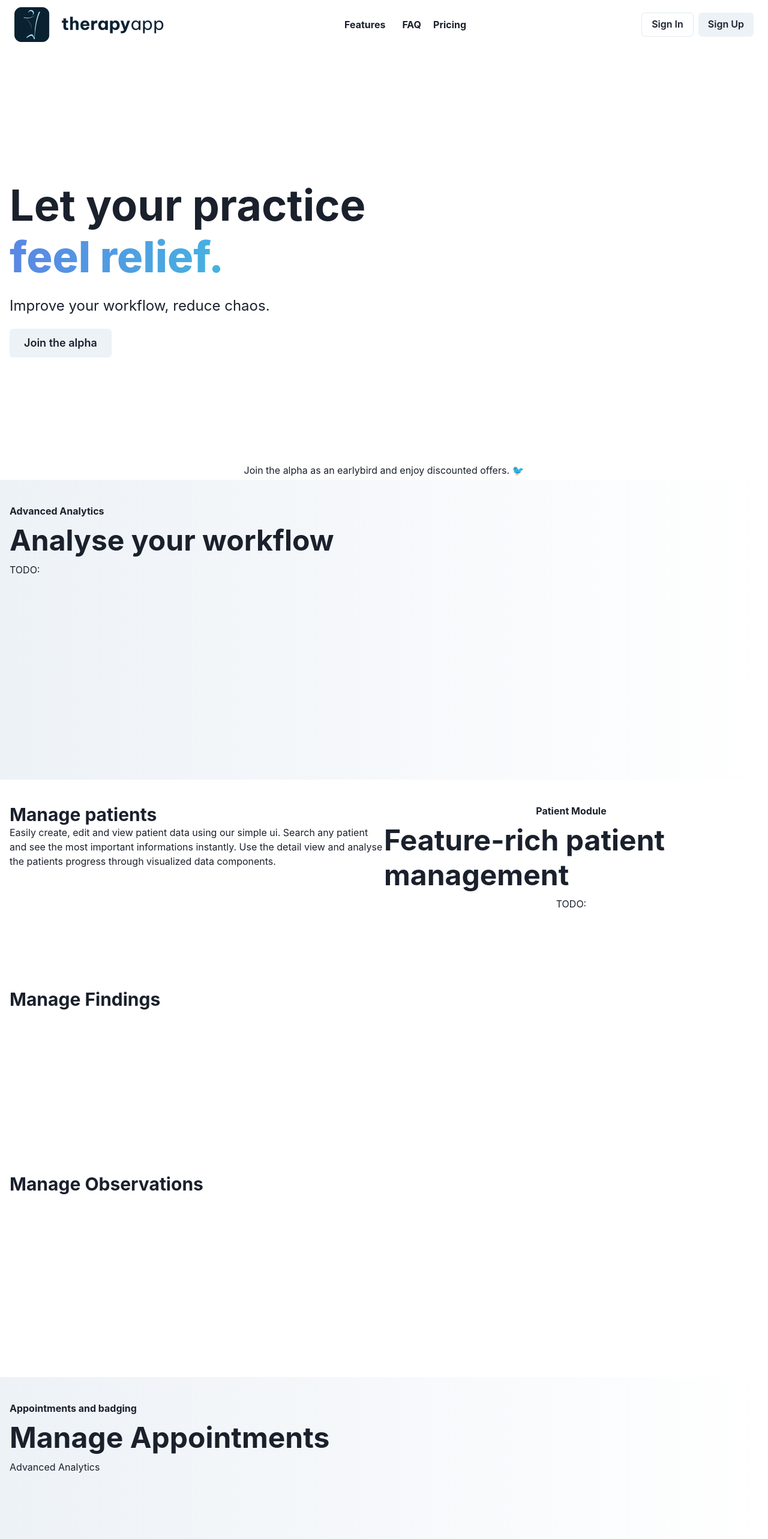
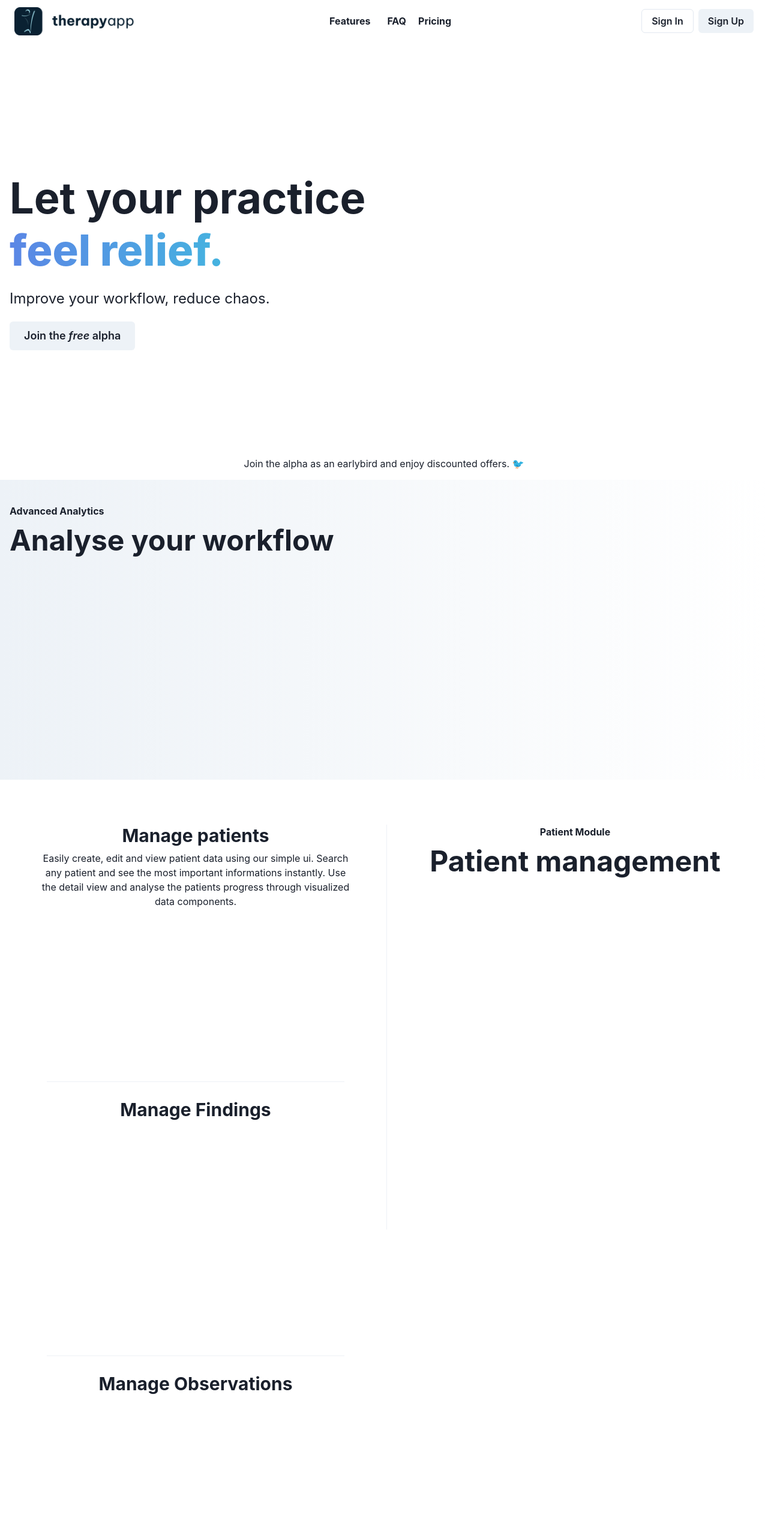
Before and after one commit to therapy-app/homepage, a Next.js app: page / in a window 1280 px wide. Shown: the top 2566 px of the page at 60% size. Built offline with nearby package versions, Linux system fonts and the light colour scheme.

Commit message:
improvements patients, footer, added text

```diff
--- a/pages/index.tsx
+++ b/pages/index.tsx
@@ -1,56 +1,15 @@
-import {
-  Box,
-  Button,
-  Center,
-  Container,
-  Flex,
-  Heading,
-  HStack,
-  Image,
-  Link,
-  Text,
-  VStack,
-} from "@chakra-ui/react";
 import type { NextPage } from "next";
 import Footer from "../components/Footer";
-import Nav from "../components/Nav";
 import AnalyticsSection from "../src/sections/analytics";
 import AppointmentsSection from "../src/sections/appointments";
 import FaqSection from "../src/sections/faq";
+import LandingSection from "../src/sections/landing";
 import PatientsSection from "../src/sections/patients";
 
 const IndexPage: NextPage = () => {
   return (
     <>
-      <Box h={"100vh"}>
-        <Nav></Nav>
-        <Container maxW={"container.xl"} my={10}>
-          <Flex alignItems={"center"} height={650} justifyContent={'space-between'}>
-            <VStack align={"flex-start"} spacing={5}>
-              <Heading as={"h1"} fontSize="7xl">
-                Let your practice
-                <Text
-                  bgGradient="linear(to-l, #36D1DC, #5B86E5)"
-                  bgClip="text"
-                  fontSize="7xl"
-                  fontWeight="extrabold"
-                >
-                  {" "}
-                  feel relief.
-                </Text>
-              </Heading>
-              <Text fontSize="2xl">Improve your workflow, reduce chaos.</Text>
-              <Link href={'https://my.therapyapp.ch/auth/signup'}><Button size={'lg'}>Join the alpha</Button></Link>
-            </VStack>
-          </Flex>
-          <Center>
-            <Text fontSize={"1xl"}>
-              <Link href={'https://my.therapyapp.ch/auth/signup'}>Join the alpha</Link> as an earlybird and enjoy{" "}
-              <Link href={'pricing'}>discounted offers</Link>. 🐦
-            </Text>
-          </Center>
-        </Container>
-      </Box>
+      <LandingSection></LandingSection>
       <AnalyticsSection></AnalyticsSection>
       <PatientsSection></PatientsSection>
       <AppointmentsSection></AppointmentsSection>
--- a/src/sections/analytics.tsx
+++ b/src/sections/analytics.tsx
@@ -9,7 +9,7 @@ const AnalyticsSection: NextPage = () => {
                 <VStack align={'flex-start'}>
                     <Text fontWeight={700}>Advanced Analytics</Text>
                     <Heading as={'h2'} fontSize={'5xl'}>Analyse your workflow</Heading>
-                    <Text>TODO:</Text>
+                    <Text></Text>
                 </VStack>
             </Flex>
         </Container>
--- a/src/sections/appointments.tsx
+++ b/src/sections/appointments.tsx
@@ -3,13 +3,13 @@ import type { NextPage } from 'next'
 
 const AppointmentsSection: NextPage = () => {
   return (
-    <Box id="appoiontments" bgGradient='linear(to-r, gray.100, transparent)'>
+    <Box id="appointments" bgGradient='linear(to-r, gray.100, transparent)'>
         <Container maxW={'container.xl'} height={500} py={10}>
             <Flex>
                 <VStack align={'flex-start'}>
                     <Text fontWeight={700}>Appointments and badging</Text>
                     <Heading as={'h2'} fontSize={'5xl'}>Manage Appointments</Heading>
-                    <Text>Advanced Analytics</Text>
+                    <Text></Text>
                 </VStack>
             </Flex>
         </Container>
--- a/src/sections/faq.tsx
+++ b/src/sections/faq.tsx
@@ -47,19 +47,11 @@ const FaqSection: NextPage = () => {
         <SimpleGrid width={'full'} columns={2} spacing={10}>
           <VStack align={'flex-start'} height='150px'>
             <Heading as={'h3'} fontSize={'xl'}>What is therapyapp?</Heading>
-            <Text fontSize={'lg'}>asdfasdfasdf asdf asdfasd asdfasd fasd fasd</Text>
+            <Text fontSize={'lg'}>Therapyapp provides software solutions for therapy practics.</Text>
           </VStack>
           <VStack align={'flex-start'} height='150px'>
-            <Heading as={'h3'} fontSize={'xl'}>What is therapyapp?</Heading>
-            <Text fontSize={'lg'}>asdfasdfasdf asdf asdfasd asdfasd fasd fasd</Text>
-          </VStack>
-          <VStack align={'flex-start'} height='150px'>
-            <Heading as={'h3'} fontSize={'xl'}>What is therapyapp?</Heading>
-            <Text fontSize={'lg'}>asdfasdfasdf asdf asdfasd asdfasd fasd fasd</Text>
-          </VStack>
-          <VStack align={'flex-start'} height='150px'>
-            <Heading as={'h3'} fontSize={'xl'}>What is therapyapp?</Heading>
-            <Text fontSize={'lg'}>asdfasdfasdf asdf asdfasd asdfasd fasd fasd</Text>
+            <Heading as={'h3'} fontSize={'xl'}>Where do I download therapyapp?</Heading>
+            <Text fontSize={'lg'}>Therapyapp is fully hosted on the web. No downloads are required.</Text>
           </VStack>
         </SimpleGrid>
       </Flex>
--- /dev/null
+++ b/src/sections/landing.tsx
@@ -0,0 +1,62 @@
+import {
+  Box,
+  Button,
+  Center,
+  Container,
+  Flex,
+  Heading,
+  Link,
+  Text,
+  VStack,
+} from "@chakra-ui/react";
+import { NextPage } from "next";
+import Nav from "../../components/Nav";
+
+const LandingSection: NextPage = () => {
+  return (
+    <Box h={"100vh"}>
+      <Nav></Nav>
+      <Container maxW={"container.xl"} my={10}>
+        <Flex
+          alignItems={"center"}
+          height={650}
+          justifyContent={"space-between"}
+        >
+          <VStack align={"flex-start"} spacing={5}>
+            <Heading as={"h1"} fontSize="7xl">
+              Let your practice
+              <Text
+                bgGradient="linear(to-l, #36D1DC, #5B86E5)"
+                bgClip="text"
+                fontSize="7xl"
+                fontWeight="extrabold"
+              >
+                {" "}
+                feel relief.
+              </Text>
+            </Heading>
+            <Text fontSize="2xl">Improve your workflow, reduce chaos.</Text>
+            <Link href={"https://my.therapyapp.ch/auth/signup"}>
+              <Button size={"lg"}>
+                <Text>
+                  Join the <i>free</i> alpha
+                </Text>
+              </Button>
+            </Link>
+          </VStack>
+        </Flex>
+        <Center>
+          <Text fontSize={"1xl"}>
+            <Link href={"https://my.therapyapp.ch/auth/signup"}>
+              Join the alpha
+            </Link>{" "}
+            as an earlybird and enjoy{" "}
+            <Link href={"pricing"}>discounted offers</Link>. 🐦
+          </Text>
+        </Center>
+      </Container>
+    </Box>
+  );
+};
+
+export default LandingSection;
--- a/src/sections/patients.tsx
+++ b/src/sections/patients.tsx
@@ -5,26 +5,35 @@ import { Divider } from '@chakra-ui/react'
 const PatientsSection: NextPage = () => {
   return (
     <Box id="patients">
-        <Container maxW={'container.xl'} py={10}>
-            <Flex height={'auto'} alignItems={'flex-start'}>
+        <Container maxW={'container.xl'} py={75}>
+            <HStack height={'auto'} alignItems={'flex-start'}>
                 <VStack width={'full'} align={'flex-start'}>
-                    <Box height={300}>
+                    <VStack height={400} px={50} width={'full'}>
                         <Heading as={'h3'} fontSize={'3xl'}>Manage patients</Heading>
-                        <Text>Easily create, edit and view patient data using our simple ui. Search any patient and see the most important informations instantly. Use the detail view and analyse the patients progress through visualized data components.</Text>
-                    </Box>
-                    <Box height={300}>
+                        <Text align={'center'}>Easily create, edit and view patient data using our simple ui. Search any patient and see the most important informations instantly. Use the detail view and analyse the patients progress through visualized data components.</Text>
+                    </VStack>
+                    <Center width={'full'} py={5}>
+                        <Divider width={'80%'}></Divider>
+                    </Center>
+                    <VStack height={400} px={50} width={'full'}>
                         <Heading as={'h3'} fontSize={'3xl'}>Manage Findings</Heading>
-                    </Box>
-                    <Box height={300}>
+                    </VStack>
+                    <Center width={'full'} py={5}>
+                        <Divider width={'80%'}></Divider>
+                    </Center>
+                    <VStack height={400} px={50} width={'full'}>
                         <Heading as={'h3'} fontSize={'3xl'}>Manage Observations</Heading>
-                    </Box>
+                    </VStack>
                 </VStack>
-                <VStack width={'full'} position={'sticky'} top={0} >
-                    <Text fontWeight={700}>Patient Module</Text>
-                    <Heading as={'h2'} fontSize={'5xl'}>Feature-rich patient management</Heading>
-                    <Text>TODO:</Text>
-                </VStack>
-            </Flex>
+                <HStack width={'full'} height={'calc(100vh - 125px)'} position={'sticky'} top={75} align={'flex-start'}>
+                    <Divider orientation={'vertical'}></Divider>
+                    <VStack height={'100'} width={'full'}>
+                        <Text fontWeight={700}>Patient Module</Text>
+                        <Heading as={'h2'} fontSize={'5xl'}>Patient management</Heading>
+                        <Text></Text>
+                    </VStack>
+                </HStack>
+            </HStack>
         </Container>
     </Box>
   )
```
Also changed, not shown: components/Footer.tsx (+4 -2 lines), components/Nav.tsx (+1 -1 lines).
